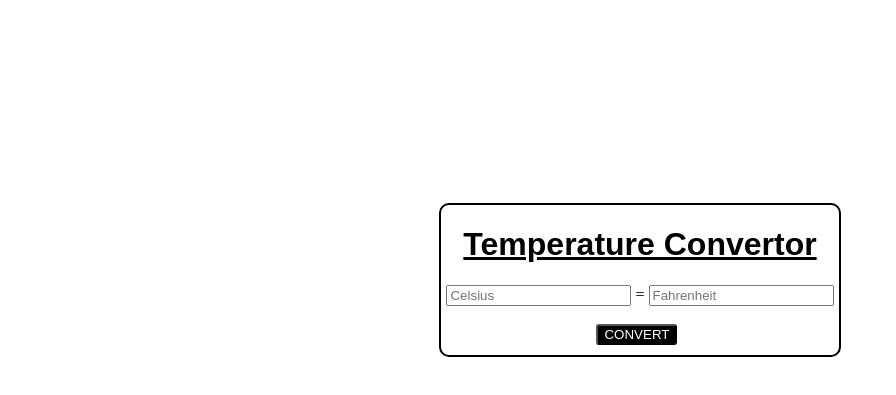
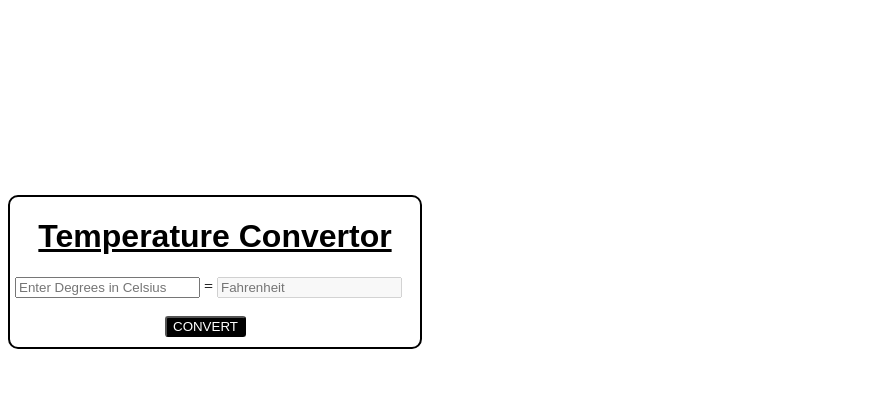
Before and after one commit to juvenilenapuu/temperature-convertor, a plain HTML site: page index.html in a window 1280 px wide. Shown: the part 5-400 px from the top of the page, without its empty margins (0-896 px from the left). Drawn offline with Linux system fonts and the light colour scheme.

Commit message:
Update index.html

```diff
--- a/index.html
+++ b/index.html
@@ -4,21 +4,25 @@
     <meta charset="UTF-8" />
     <meta http-equiv="X-UA-Compatible" content="IE=edge" />
     <meta name="viewport" content="width=device-width, initial-scale=1.0" />
-    <title>Temperature-Convertor</title>
+    <title>Temperature Convertor</title>
     <link rel="stylesheet" href="style.css" />
   </head>
   <body>
-    <div id="container">
       <div class="content">
         <h1>Temperature Convertor</h1>
-        <input type="number" id="Celsius" placeholder="Celsius" />
+        <input type="number" id="Celsius"
+         placeholder="Enter Degrees in Celsius" />
         =
-        <input type="number" id="Fahrenheit" placeholder="Fahrenheit" Readonly/>
+        <input
+          type="number"
+          id="Fahrenheit"
+          placeholder="Fahrenheit"
+          disabled
+        />
         <br />
         <br />
         <button onclick="Convert()">CONVERT</button>
       </div>
-    </div>
     <script src="script.js"></script>
   </body>
 </html>
```
